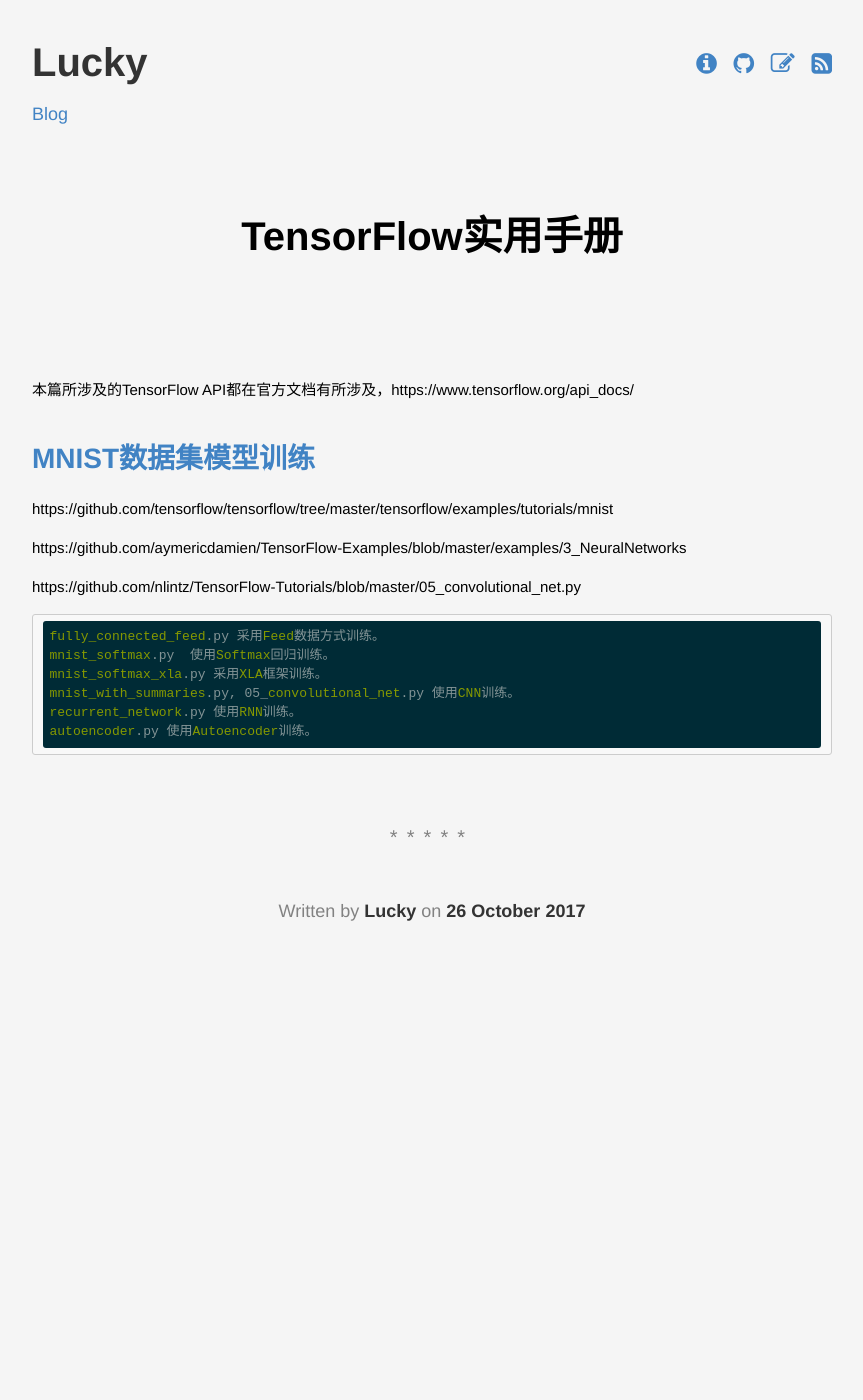
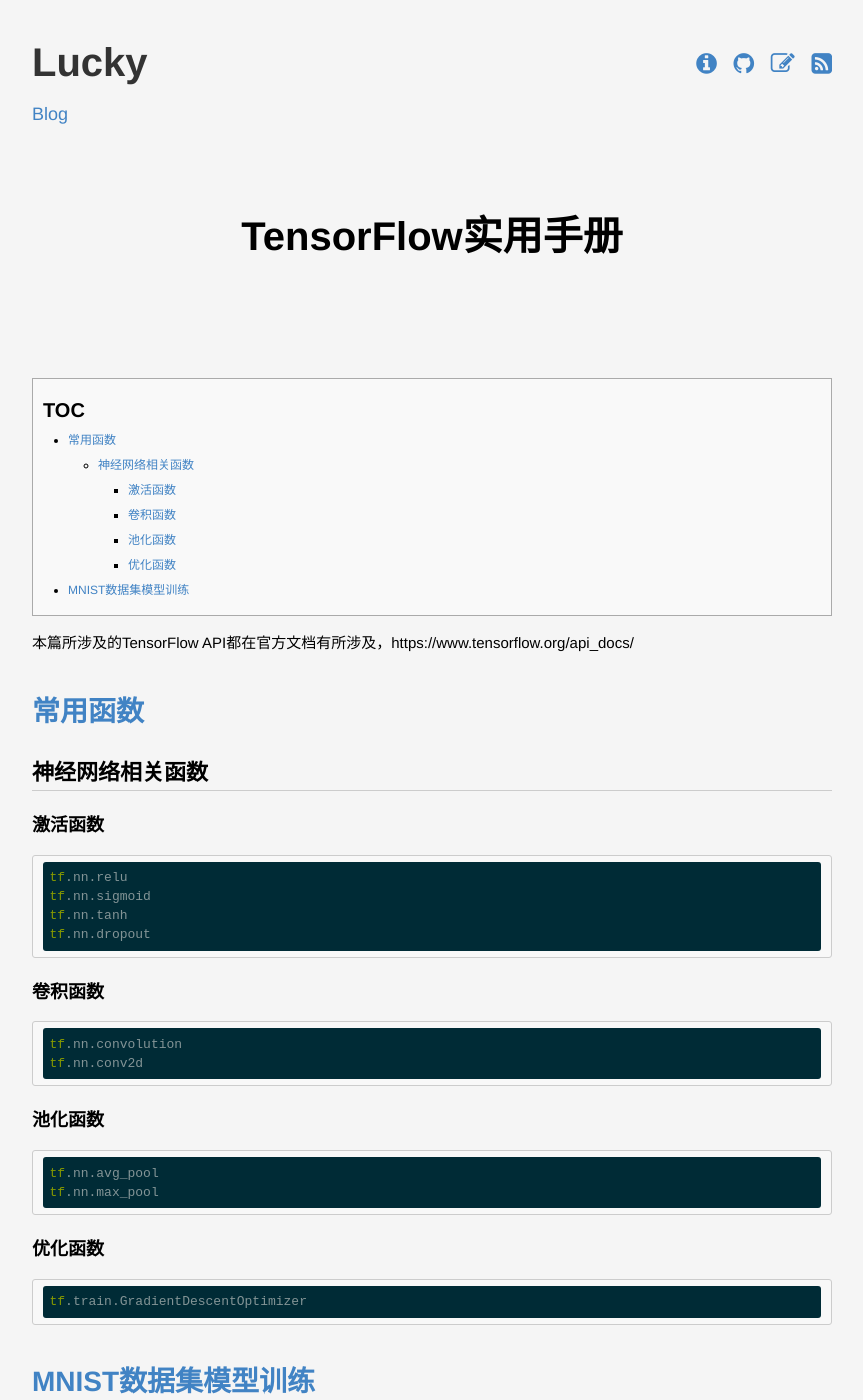
Before and after one commit to lucky521/blog, a Jekyll site: the page built from _posts/2017-10-26-tensorflow.markdown, in a window 1280 px wide and 1400 px high. Shown: the whole window, without its empty margins (208-1071 px from the left). Built offline with Jekyll 4.4.1, drawn with Linux system fonts in a browser that asks for light colours.

Commit message:
Update blog

````diff
--- a/_posts/2017-10-26-tensorflow.markdown
+++ b/_posts/2017-10-26-tensorflow.markdown
@@ -7,6 +7,39 @@
 本篇所涉及的TensorFlow API都在官方文档有所涉及，https://www.tensorflow.org/api_docs/
 
 
+# 常用函数
+
+
+## 神经网络相关函数
+
+### 激活函数
+
+```
+tf.nn.relu
+tf.nn.sigmoid
+tf.nn.tanh
+tf.nn.dropout
+```
+
+### 卷积函数
+
+```
+tf.nn.convolution
+tf.nn.conv2d
+```
+
+### 池化函数
+
+```
+tf.nn.avg_pool
+tf.nn.max_pool
+```
+
+### 优化函数
+
+```
+tf.train.GradientDescentOptimizer
+```
 
 
 # MNIST数据集模型训练
````
Also changed, not shown: _posts/2017-10-14-deep-learning.markdown (+7 -0 lines).
